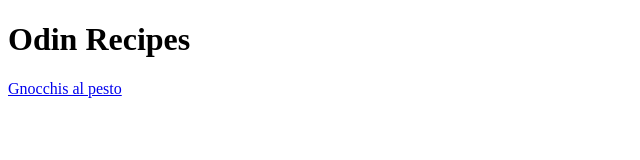
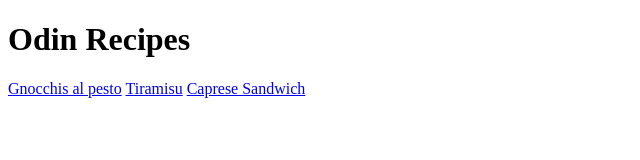
Before and after one commit to Francisjdev/odin-recipes, a plain HTML site: page index.html in a window 1280 px wide. Shown: the whole page, without its empty margins (0-640 px from the left). Drawn offline with Linux system fonts and the light colour scheme.

Commit message:
adding folder with images

```diff
--- a/index.html
+++ b/index.html
@@ -9,5 +9,7 @@
     <h1>Odin Recipes</h1>
 
     <a href="recipes/gnocchi.html">Gnocchis al pesto</a>
+    <a href="recipes/tiramisu.html">Tiramisu</a>
+    <a href="recipes/caprese.html">Caprese Sandwich</a>
 </body>
 </html>
```
Also changed, not shown: images/Caprese-Sandwich-1-730x1094.jpg (added), images/Pesto-Gnocchi.webp (added), images/Tiramisu-Brownies-4-730x1094.jpg (added).
